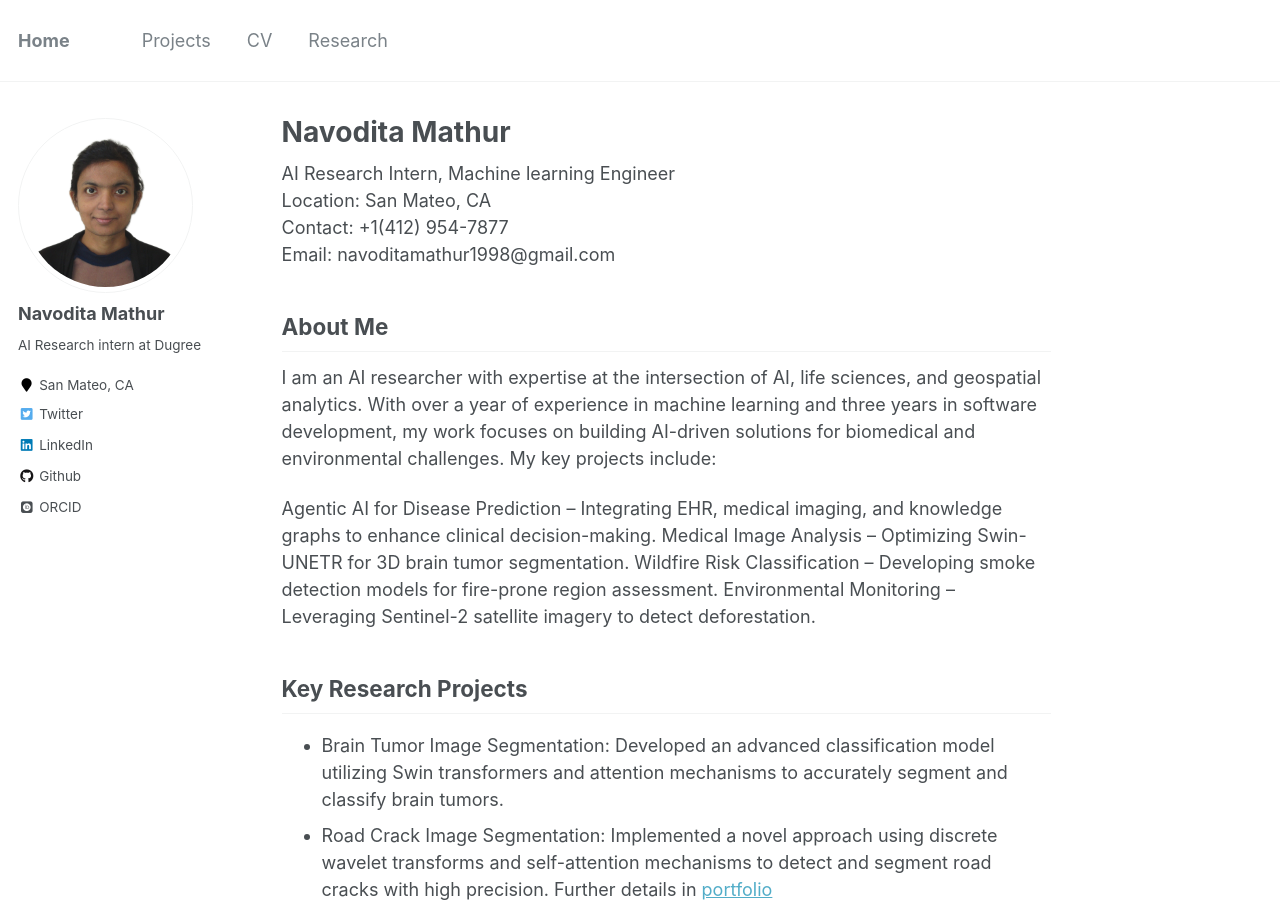
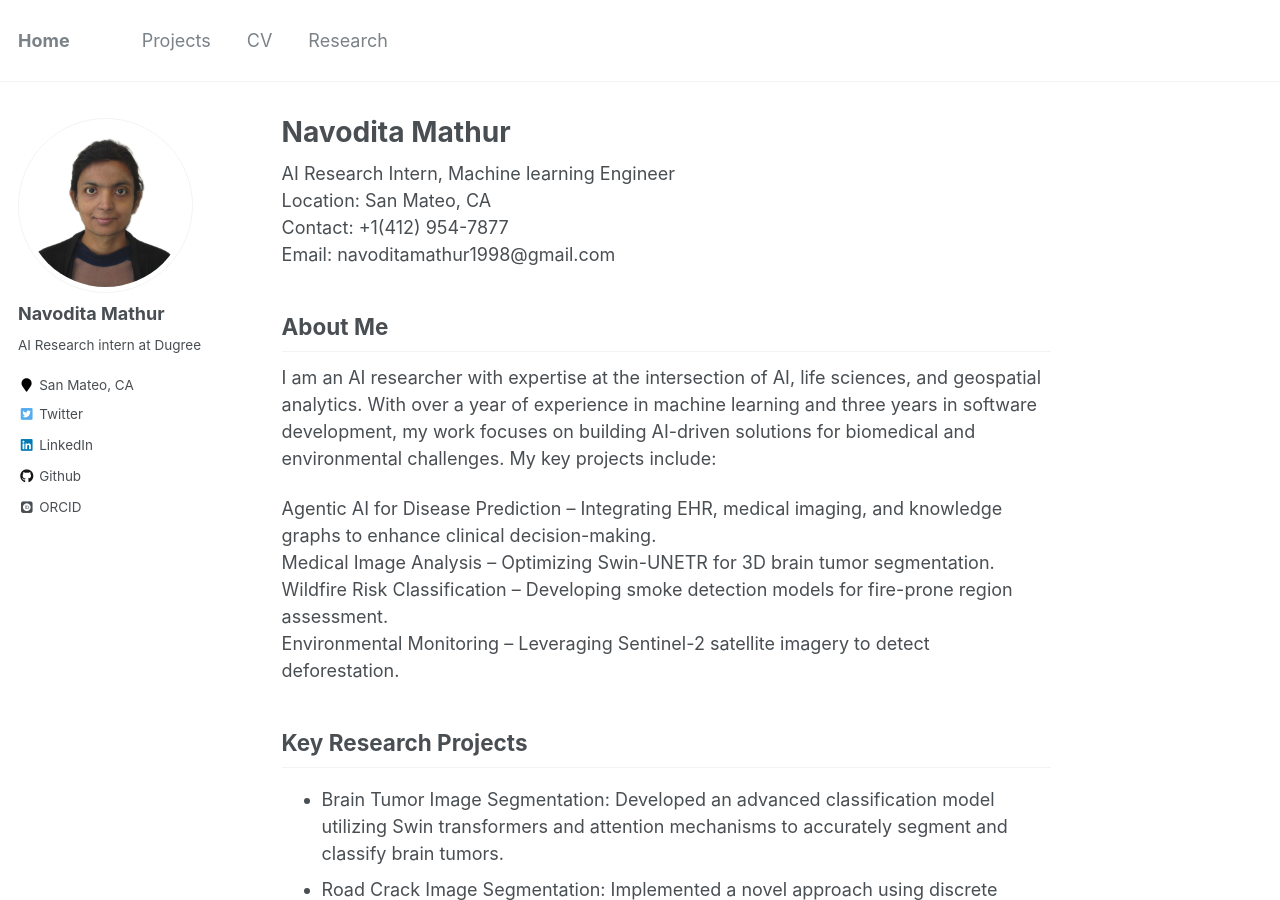
Before and after one commit to Navoditamathur/Navoditamathur.github.io, a Jekyll site: the page built from _pages/about.md, in a window 1280 px wide and 900 px high. Built offline with Jekyll 4.4.1, drawn with Linux system fonts in a browser that asks for light colours; some web fonts are replaced.

```diff
--- a/_pages/about.md
+++ b/_pages/about.md
@@ -17,10 +17,10 @@ About Me
 ------
 I am an AI researcher with expertise at the intersection of AI, life sciences, and geospatial analytics. With over a year of experience in machine learning and three years in software development, my work focuses on building AI-driven solutions for biomedical and environmental challenges. My key projects include:
 
-Agentic AI for Disease Prediction – Integrating EHR, medical imaging, and knowledge graphs to enhance clinical decision-making.
-Medical Image Analysis – Optimizing Swin-UNETR for 3D brain tumor segmentation.
-Wildfire Risk Classification – Developing smoke detection models for fire-prone region assessment.
-Environmental Monitoring – Leveraging Sentinel-2 satellite imagery to detect deforestation.
+Agentic AI for Disease Prediction – Integrating EHR, medical imaging, and knowledge graphs to enhance clinical decision-making.<br/>
+Medical Image Analysis – Optimizing Swin-UNETR for 3D brain tumor segmentation.<br/>
+Wildfire Risk Classification – Developing smoke detection models for fire-prone region assessment.<br/>
+Environmental Monitoring – Leveraging Sentinel-2 satellite imagery to detect deforestation.<br/>
 
 Key Research Projects
 ------
```
